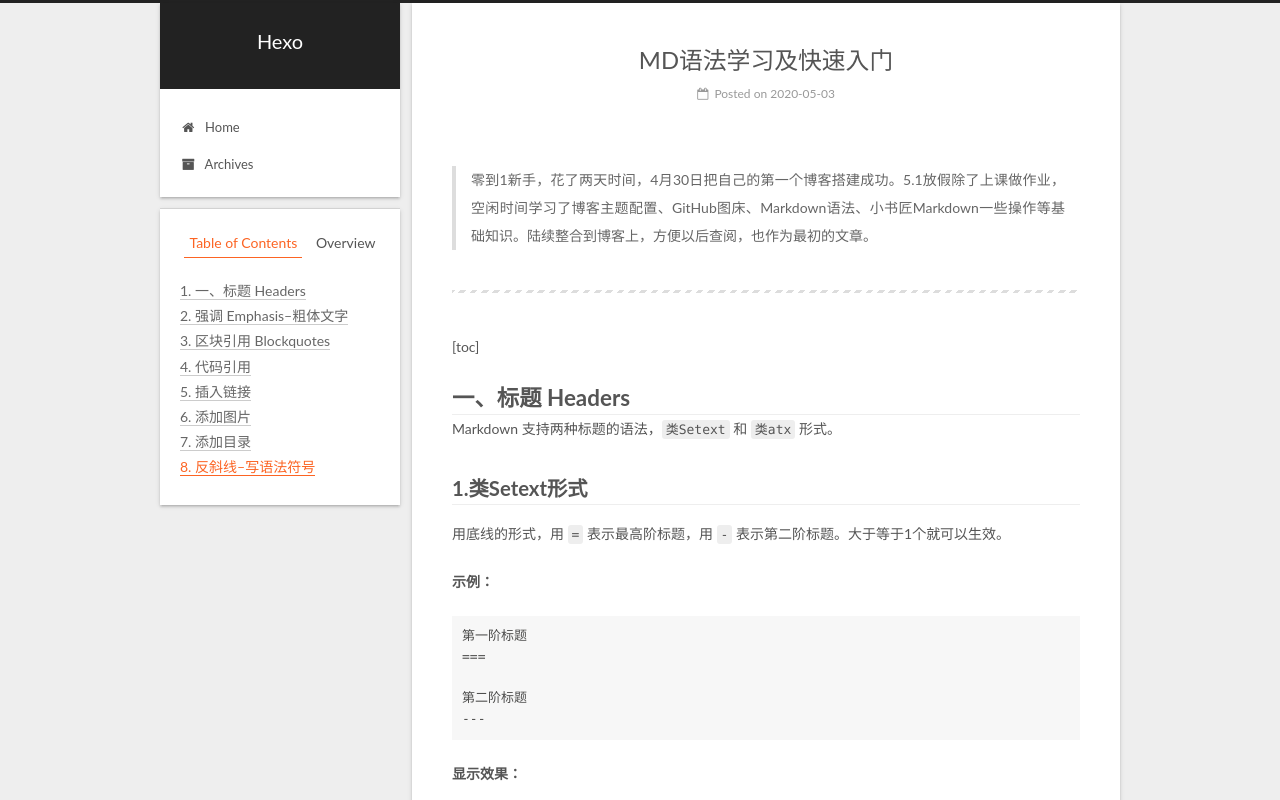
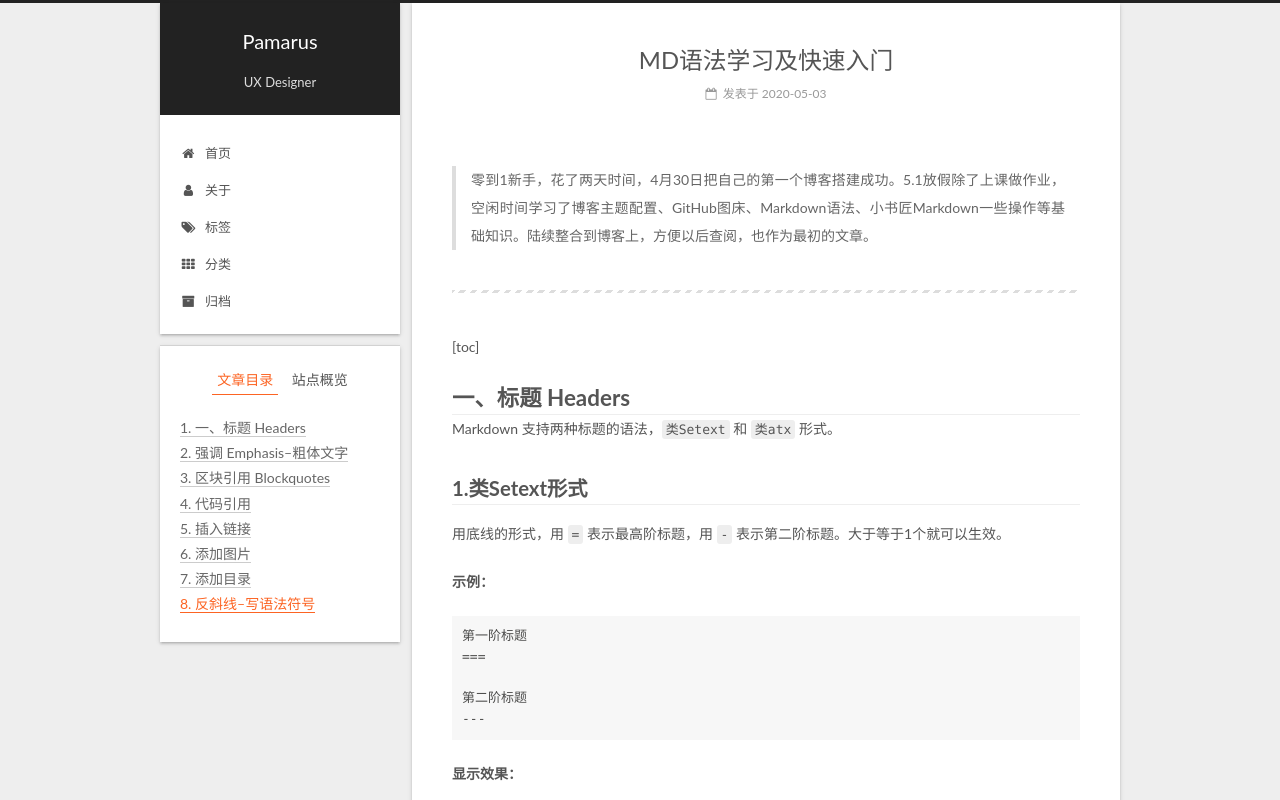
Before and after one commit to Pamarus/Pamarus.github.io, a plain HTML site: page 2020/05/03/MD语法学习及快速入门/index.html in a window 1280 px wide. Shown: the top 800 px of the page. Drawn offline with Linux system fonts and the light colour scheme.

Commit message:
Site updated: 2020-05-04 17:58:53

```diff
--- a/2020/05/03/MD语法学习及快速入门/index.html
+++ b/2020/05/03/MD语法学习及快速入门/index.html
@@ -5,7 +5,7 @@
 
 
 
-<html class="theme-next gemini use-motion" lang="en">
+<html class="theme-next gemini use-motion" lang="zh-Hans">
 <head>
   <meta charset="UTF-8"/>
 <meta http-equiv="X-UA-Compatible" content="IE=edge" />
@@ -83,14 +83,13 @@
 <meta property="og:type" content="article">
 <meta property="og:title" content="MD语法学习及快速入门">
 <meta property="og:url" content="http://yoursite.com/2020/05/03/MD%E8%AF%AD%E6%B3%95%E5%AD%A6%E4%B9%A0%E5%8F%8A%E5%BF%AB%E9%80%9F%E5%85%A5%E9%97%A8/index.html">
-<meta property="og:site_name" content="Hexo">
+<meta property="og:site_name" content="Pamarus">
 <meta property="og:description" content="零到1新手，花了两天时间，4月30日把自己的第一个博客搭建成功。5.1放假除了上课做作业，空闲时间学习了博客主题配置、GitHub图床、Markdown语法、小书匠Markdown一些操作等基础知识。陆续整合到博客上，方便以后查阅，也作为最初的文章。   [toc] 一、标题 HeadersMarkdown 支持两种标题的语法，类Setext 和 类atx 形式。 1.类Setext形式用底线的">
-<meta property="og:locale" content="en_US">
 <meta property="og:image" content="https://raw.githubusercontent.com/Pamarus/Images/master/2020/05/MD%E8%AF%AD%E6%B3%95%E5%AD%A6%E4%B9%A001-%E7%B1%BBSetext%E6%A0%B7%E5%BC%8F.jpg">
 <meta property="og:image" content="https://raw.githubusercontent.com/Pamarus/Images/master/2020/05/MD%E8%AF%AD%E6%B3%95%E5%AD%A6%E4%B9%A002-%E7%B1%BBAtx%E6%A0%B7%E5%BC%8F.jpg">
 <meta property="article:published_time" content="2020-05-03T13:20:40.729Z">
 <meta property="article:modified_time" content="2020-05-04T08:32:12.769Z">
-<meta property="article:author" content="John Doe">
+<meta property="article:author" content="Pamarus">
 <meta property="article:tag" content="Markdown, syntax, 语法">
 <meta name="twitter:card" content="summary">
 <meta name="twitter:image" content="https://raw.githubusercontent.com/Pamarus/Images/master/2020/05/MD%E8%AF%AD%E6%B3%95%E5%AD%A6%E4%B9%A001-%E7%B1%BBSetext%E6%A0%B7%E5%BC%8F.jpg">
@@ -109,7 +108,7 @@
     motion: {"enable":true,"async":false,"transition":{"post_block":"fadeIn","post_header":"slideDownIn","post_body":"slideDownIn","coll_header":"slideLeftIn","sidebar":"slideUpIn"}},
     duoshuo: {
       userId: '0',
-      author: 'Author'
+      author: '博主'
     },
     algolia: {
       applicationID: '',
@@ -129,7 +128,7 @@
 
 
 
-  <title>MD语法学习及快速入门 | Hexo</title>
+  <title>MD语法学习及快速入门 | Pamarus</title>
 
 
 
@@ -141,7 +140,7 @@
 
 <meta name="generator" content="Hexo 4.2.0"></head>
 
-<body itemscope itemtype="http://schema.org/WebPage" lang="en">
+<body itemscope itemtype="http://schema.org/WebPage" lang="zh-Hans">
 
 
 
@@ -159,12 +158,12 @@
     <div class="custom-logo-site-title">
       <a href="/"  class="brand" rel="start">
         <span class="logo-line-before"><i></i></span>
-        <span class="site-title">Hexo</span>
+        <span class="site-title">Pamarus</span>
         <span class="logo-line-after"><i></i></span>
       </a>
     </div>
 
-        <p class="site-subtitle"></p>
+        <p class="site-subtitle">UX Designer</p>
 
   </div>
 
@@ -189,7 +188,37 @@
 
               <i class="menu-item-icon fa fa-fw fa-home"></i> <br />
 
-            Home
+            首页
+          </a>
+        </li>
+
+
+        <li class="menu-item menu-item-about">
+          <a href="/about/%20" rel="section">
+
+              <i class="menu-item-icon fa fa-fw fa-user"></i> <br />
+
+            关于
+          </a>
+        </li>
+
+
+        <li class="menu-item menu-item-tags">
+          <a href="/tags/%20" rel="section">
+
+              <i class="menu-item-icon fa fa-fw fa-tags"></i> <br />
+
+            标签
+          </a>
+        </li>
+
+
+        <li class="menu-item menu-item-categories">
+          <a href="/categories/%20" rel="section">
+
+              <i class="menu-item-icon fa fa-fw fa-th"></i> <br />
+
+            分类
           </a>
         </li>
 
@@ -199,7 +228,7 @@
 
               <i class="menu-item-icon fa fa-fw fa-archive"></i> <br />
 
-            Archives
+            归档
           </a>
         </li>
 
@@ -239,13 +268,13 @@
     <link itemprop="mainEntityOfPage" href="http://yoursite.com/2020/05/03/MD%E8%AF%AD%E6%B3%95%E5%AD%A6%E4%B9%A0%E5%8F%8A%E5%BF%AB%E9%80%9F%E5%85%A5%E9%97%A8/">
 
     <span hidden itemprop="author" itemscope itemtype="http://schema.org/Person">
-      <meta itemprop="name" content="John Doe">
+      <meta itemprop="name" content="Pamarus">
       <meta itemprop="description" content="">
       <meta itemprop="image" content="/images/avatar.gif">
     </span>
 
     <span hidden itemprop="publisher" itemscope itemtype="http://schema.org/Organization">
-      <meta itemprop="name" content="Hexo">
+      <meta itemprop="name" content="Pamarus">
     </span>
 
 
@@ -263,9 +292,9 @@
                 <i class="fa fa-calendar-o"></i>
               </span>
 
-                <span class="post-meta-item-text">Posted on</span>
+                <span class="post-meta-item-text">发表于</span>
 
-              <time title="Post created" itemprop="dateCreated datePublished" datetime="2020-05-03T21:20:40+08:00">
+              <time title="创建于" itemprop="dateCreated datePublished" datetime="2020-05-03T21:20:40+08:00">
                 2020-05-03
               </time>
 
@@ -543,10 +572,10 @@ _   底线
 
         <ul class="sidebar-nav motion-element">
           <li class="sidebar-nav-toc sidebar-nav-active" data-target="post-toc-wrap">
-            Table of Contents
+            文章目录
           </li>
           <li class="sidebar-nav-overview" data-target="site-overview-wrap">
-            Overview
+            站点概览
           </li>
         </ul>
 
@@ -555,8 +584,8 @@ _   底线
         <div class="site-overview">
           <div class="site-author motion-element" itemprop="author" itemscope itemtype="http://schema.org/Person">
 
-              <p class="site-author-name" itemprop="name">John Doe</p>
-              <p class="site-description motion-element" itemprop="description"></p>
+              <p class="site-author-name" itemprop="name">Pamarus</p>
+              <p class="site-description motion-element" itemprop="description">坚持写作</p>
           </div>
 
           <nav class="site-state motion-element">
@@ -567,7 +596,7 @@ _   底线
                 <a href="/archives/%20%7C%7C%20archive">
 
                   <span class="site-state-item-count">1</span>
-                  <span class="site-state-item-name">posts</span>
+                  <span class="site-state-item-name">日志</span>
                 </a>
               </div>
 
@@ -580,7 +609,7 @@ _   底线
               <div class="site-state-item site-state-tags">
 
                   <span class="site-state-item-count">1</span>
-                  <span class="site-state-item-name">tags</span>
+                  <span class="site-state-item-name">标签</span>
 
               </div>
 
@@ -636,13 +665,13 @@ _   底线
   <span class="with-love">
     <i class="fa fa-user"></i>
   </span>
-  <span class="author" itemprop="copyrightHolder">John Doe</span>
+  <span class="author" itemprop="copyrightHolder">Pamarus</span>
 
 
 </div>
 
 
-  <div class="powered-by">Powered by <a class="theme-link" target="_blank" href="https://hexo.io">Hexo</a></div>
+  <div class="powered-by">由 <a class="theme-link" target="_blank" href="https://hexo.io">Hexo</a> 强力驱动</div>
 
 
 
@@ -650,7 +679,7 @@ _   底线
 
 
 
-  <div class="theme-info">Theme &mdash; <a class="theme-link" target="_blank" href="https://github.com/iissnan/hexo-theme-next">NexT.Gemini</a> v5.1.4</div>
+  <div class="theme-info">主题 &mdash; <a class="theme-link" target="_blank" href="https://github.com/iissnan/hexo-theme-next">NexT.Gemini</a> v5.1.4</div>
 
 
 
--- a/css/main.css
+++ b/css/main.css
@@ -1823,7 +1823,7 @@ pre .javascript .function {
   width: 4px;
   height: 4px;
   border-radius: 50%;
-  background: #ff8845;
+  background: #930d4b;
 }
 .links-of-blogroll {
   font-size: 13px;
```
Also changed, not shown: archives/2020/05/index.html (+51 -20 lines), archives/2020/index.html (+51 -20 lines), archives/index.html (+51 -20 lines), index.html (+54 -23 lines), tags/Markdown-syntax-语法/index.html (+51 -20 lines).
